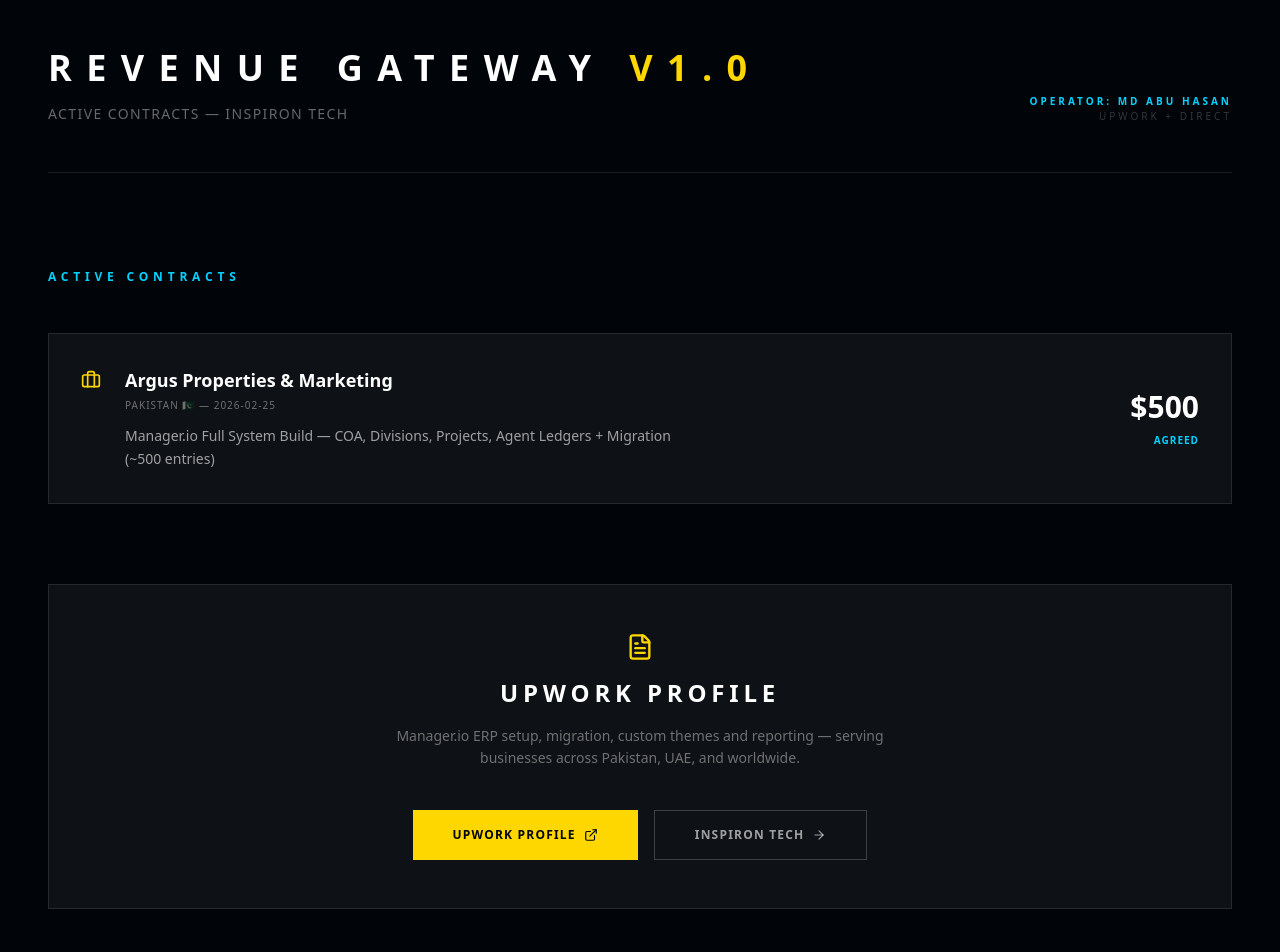
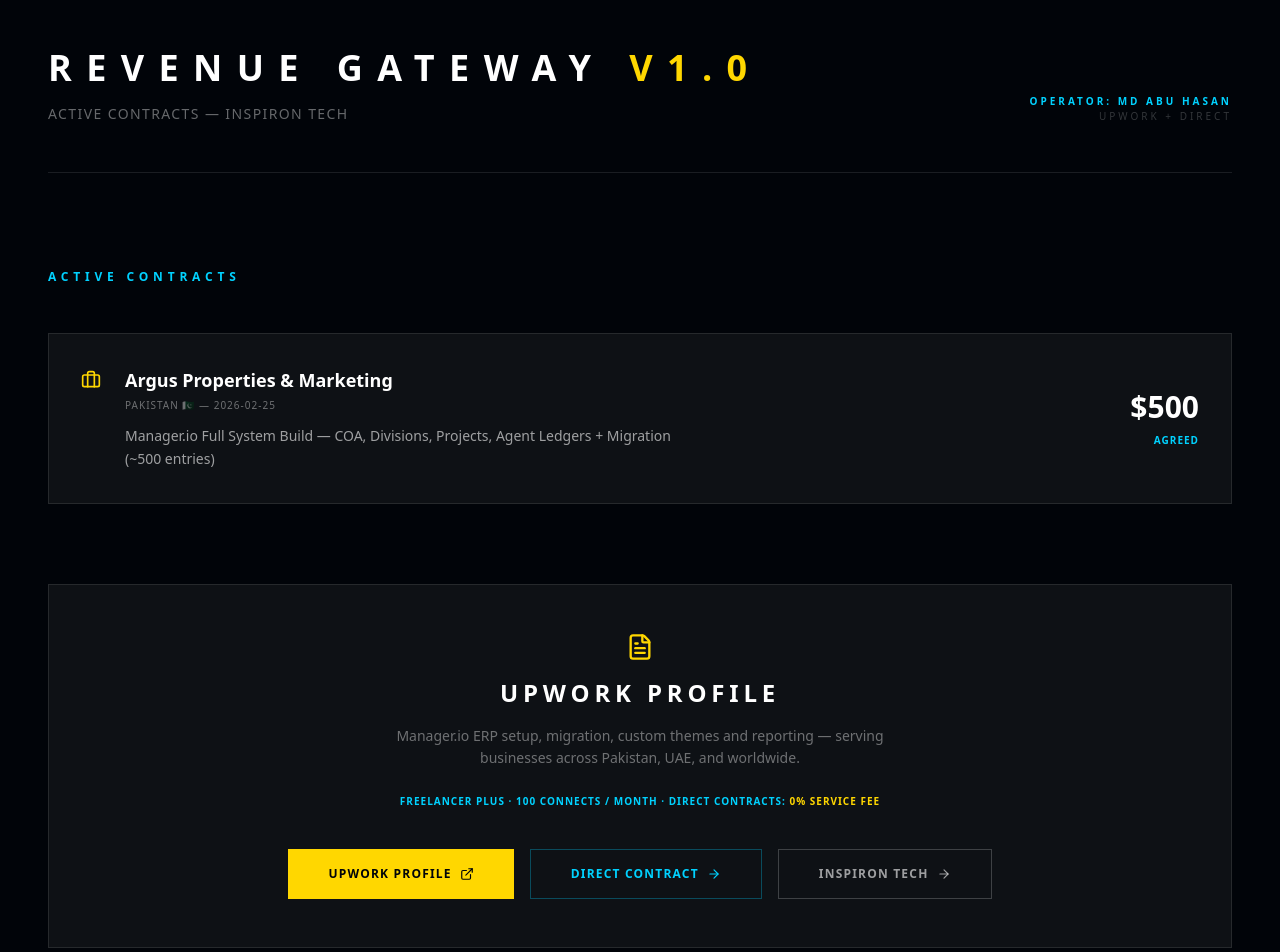
Before and after one commit to CyberHasan/CyberHasan.github.io, a Next.js app: page /integration in a window 1280 px wide. Shown: the top 952 px of the page. Built offline with nearby package versions, Linux system fonts and the light colour scheme.

Commit message:
fix: correct Upwork profile URL + add Freelancer Plus and Direct Contract 0% fee details

```diff
--- a/src/app/integration/page.tsx
+++ b/src/app/integration/page.tsx
@@ -57,17 +57,28 @@
             <section className="bg-white/5 border border-white/10 p-12 text-center">
                 <FileText size={28} className="text-[#FFD700] mb-4 mx-auto" />
                 <h2 className="text-2xl font-bold uppercase tracking-[0.2em] mb-4">Upwork Profile</h2>
-                <p className="text-white/40 max-w-lg mx-auto mb-10 text-sm leading-relaxed">
+                <p className="text-white/40 max-w-lg mx-auto mb-6 text-sm leading-relaxed">
                     Manager.io ERP setup, migration, custom themes and reporting — serving businesses across Pakistan, UAE, and worldwide.
+                </p>
+                <p className="text-[10px] text-[#00D2FF] font-bold uppercase tracking-widest mb-10">
+                    Freelancer Plus · 100 Connects / Month · Direct Contracts: <span className="text-[#FFD700]">0% Service Fee</span>
                 </p>
                 <div className="flex justify-center gap-4 flex-wrap">
                     <a
-                        href="https://www.upwork.com/freelancers/~01f9e2a0a1ee6e9f19"
+                        href="https://www.upwork.com/freelancers/~011085e2a7cde3f437"
                         target="_blank"
                         rel="noopener noreferrer"
                         className="bg-[#FFD700] text-[#010409] px-10 py-4 font-black text-xs uppercase tracking-widest hover:shadow-[0_0_20px_rgba(255,215,0,0.3)] transition-all flex items-center gap-2"
                     >
                         Upwork Profile <ExternalLink size={14} />
+                    </a>
+                    <a
+                        href="https://www.upwork.com/ab/flservices/contracts/"
+                        target="_blank"
+                        rel="noopener noreferrer"
+                        className="border border-[#00D2FF]/30 text-[#00D2FF] px-10 py-4 font-bold text-xs uppercase tracking-widest hover:border-[#00D2FF]/60 transition-all flex items-center gap-2"
+                    >
+                        Direct Contract <ArrowRight size={14} />
                     </a>
                     <a
                         href="https://inspiron.tech"
```
